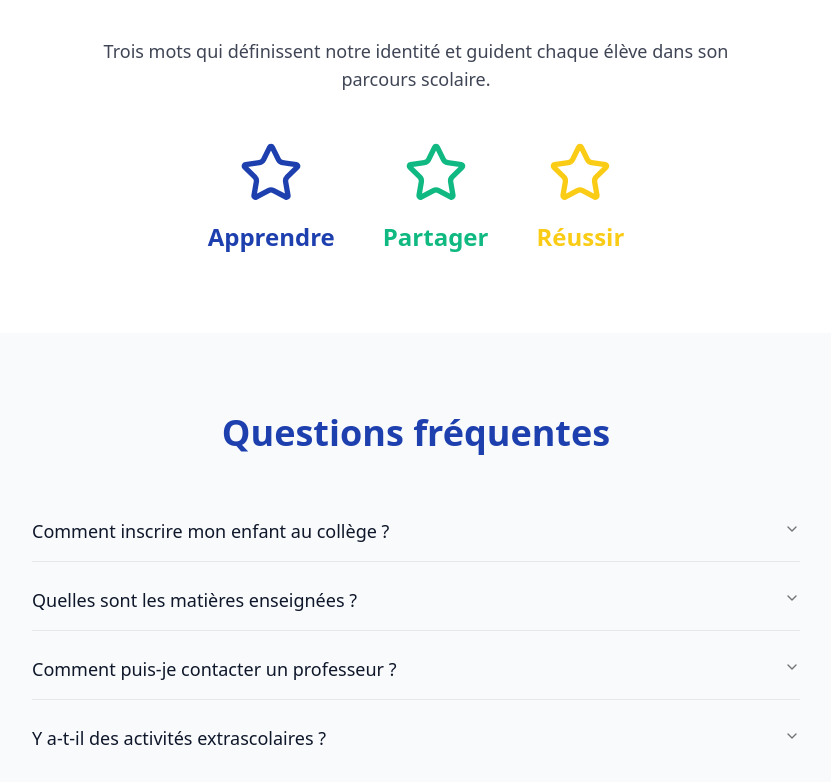
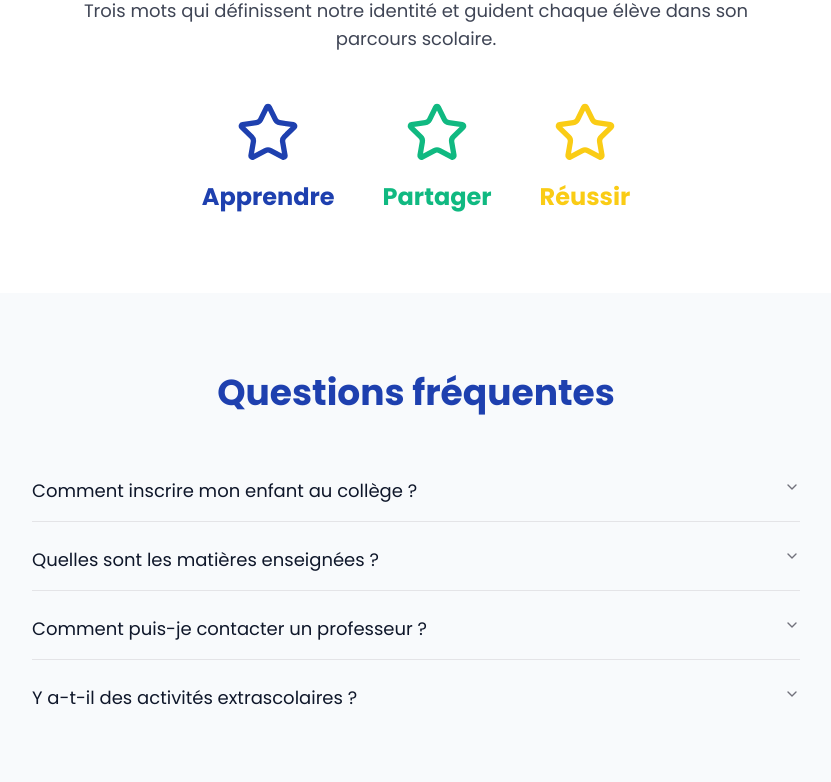
Before and after one commit to OpenDevMada/Team-Omega_School-Website, a React (Vite) app in the folder Frontend/: page / in a window 1280 px wide. Shown: the part 1221-2003 px from the top of the page, without its empty margins (224-1055 px from the left). Built offline with nearby package versions, Linux system fonts and the light colour scheme.

Commit message:
fix(tailwindcss) : use installed tailwindcss instead of CDN

```diff
--- a/Frontend/index.html
+++ b/Frontend/index.html
@@ -1,12 +1,21 @@
-<!doctype html>
+<!DOCTYPE html>
 <html lang="en">
   <head>
     <meta charset="UTF-8" />
     <link rel="icon" type="image/svg+xml" href="/vite.svg" />
     <meta name="viewport" content="width=device-width, initial-scale=1.0" />
-    <link rel="stylesheet" href="src/index.css">
+    <link rel="stylesheet" href="src/index.css" />
     <title>Omega School</title>
-    <script src="https://cdn.tailwindcss.com"></script>
+    <link
+      href="https://fonts.googleapis.com/css2?family=Poppins:wght@400;600;700&display=swap"
+      rel="stylesheet"
+    />
+    <link rel="preconnect" href="https://fonts.googleapis.com" />
+    <link rel="preconnect" href="https://fonts.gstatic.com" />
+    <link
+      href="https://fonts.googleapis.com/css2?family=Dancing+Script:wght@400..700&display=swap"
+      rel="stylesheet"
+    />
   </head>
   <body>
     <div id="root"></div>
--- a/Frontend/package.json
+++ b/Frontend/package.json
@@ -29,6 +29,7 @@
     "@radix-ui/react-accordion": "^1.2.12",
     "@radix-ui/react-avatar": "^1.1.10",
     "@radix-ui/react-dialog": "^1.1.15",
+    "@radix-ui/react-label": "^2.1.7",
     "@radix-ui/react-separator": "^1.1.7",
     "@radix-ui/react-slot": "^1.2.3",
     "@radix-ui/react-tooltip": "^1.2.8",
@@ -44,6 +45,7 @@
     "react-router-dom": "^7.9.4",
     "tailwind-merge": "^3.3.1",
     "tailwindcss": "^4.1.15",
+    "tailwindcss-animate": "^1.0.7",
     "zod": "^4.1.12"
   },
   "devDependencies": {
--- a/Frontend/src/index.css
+++ b/Frontend/src/index.css
@@ -1,62 +1,88 @@
 @import "tailwindcss";
+
+@plugin "tailwindcss-animate";
 @import "tw-animate-css";
 
 @custom-variant dark (&:is(.dark *));
 
 :root {
-  font-family: system-ui, Avenir, Helvetica, Arial, sans-serif;
-  line-height: 1.5;
-  font-weight: 400;
+  font-family: "Poppins", system-ui, Avenir, Helvetica, Arial, sans-serif;
+  --ds-font: "Dancing script", "Segoe UI", Roboto, "Helvetica Neue", Arial,
+    sans-serif;
+  --green: #0ea972;
+  --blue: #1e40af;
+  --yellow: #facc15;
 
-  color-scheme: light dark;
-  color: rgba(255, 255, 255, 0.87);
-
-  --green: #0EA972;
-  --blue: #1E40AF;
-  --yellow: #FACC15;
-
-  font-synthesis: none;
-  text-rendering: optimizeLegibility;
-  -webkit-font-smoothing: antialiased;
-  -moz-osx-font-smoothing: grayscale;
-  --radius: 0.625rem;
+  --radius: 0.65rem;
   --background: oklch(1 0 0);
-  --foreground: oklch(0.145 0 0);
+  --foreground: oklch(0.141 0.005 285.823);
   --card: oklch(1 0 0);
-  --card-foreground: oklch(0.145 0 0);
+  --card-foreground: oklch(0.141 0.005 285.823);
   --popover: oklch(1 0 0);
-  --popover-foreground: oklch(0.145 0 0);
-  --primary: oklch(0.205 0 0);
-  --primary-foreground: oklch(0.985 0 0);
-  --secondary: oklch(0.97 0 0);
-  --secondary-foreground: oklch(0.205 0 0);
-  --muted: oklch(0.97 0 0);
-  --muted-foreground: oklch(0.556 0 0);
-  --accent: oklch(0.97 0 0);
-  --accent-foreground: oklch(0.205 0 0);
+  --popover-foreground: oklch(0.141 0.005 285.823);
+  --primary: oklch(0.623 0.214 259.815);
+  --primary-foreground: oklch(0.97 0.014 254.604);
+  --secondary: oklch(0.967 0.001 286.375);
+  --secondary-foreground: oklch(0.21 0.006 285.885);
+  --muted: oklch(0.967 0.001 286.375);
+  --muted-foreground: oklch(0.552 0.016 285.938);
+  --accent: oklch(0.967 0.001 286.375);
+  --accent-foreground: oklch(0.21 0.006 285.885);
   --destructive: oklch(0.577 0.245 27.325);
-  --border: oklch(0.922 0 0);
-  --input: oklch(0.922 0 0);
-  --ring: oklch(0.708 0 0);
+  --border: oklch(0.92 0.004 286.32);
+  --input: oklch(0.92 0.004 286.32);
+  --ring: oklch(0.623 0.214 259.815);
   --chart-1: oklch(0.646 0.222 41.116);
   --chart-2: oklch(0.6 0.118 184.704);
   --chart-3: oklch(0.398 0.07 227.392);
   --chart-4: oklch(0.828 0.189 84.429);
   --chart-5: oklch(0.769 0.188 70.08);
   --sidebar: oklch(0.985 0 0);
-  --sidebar-foreground: oklch(0.145 0 0);
-  --sidebar-primary: oklch(0.205 0 0);
-  --sidebar-primary-foreground: oklch(0.985 0 0);
-  --sidebar-accent: oklch(0.97 0 0);
-  --sidebar-accent-foreground: oklch(0.205 0 0);
-  --sidebar-border: oklch(0.922 0 0);
-  --sidebar-ring: oklch(0.708 0 0);
+  --sidebar-foreground: oklch(0.141 0.005 285.823);
+  --sidebar-primary: oklch(0.623 0.214 259.815);
+  --sidebar-primary-foreground: oklch(0.97 0.014 254.604);
+  --sidebar-accent: oklch(0.967 0.001 286.375);
+  --sidebar-accent-foreground: oklch(0.21 0.006 285.885);
+  --sidebar-border: oklch(0.92 0.004 286.32);
+  --sidebar-ring: oklch(0.623 0.214 259.815);
 }
 
-* {
-  margin: 0;
-  padding: 0;
-  box-sizing: border-box;
+.dark {
+  --background: oklch(0.141 0.005 285.823);
+  --foreground: oklch(0.985 0 0);
+  --card: oklch(0.21 0.006 285.885);
+  --card-foreground: oklch(0.985 0 0);
+  --popover: oklch(0.21 0.006 285.885);
+  --popover-foreground: oklch(0.985 0 0);
+  --primary: oklch(0.546 0.245 262.881);
+  --primary-foreground: oklch(0.379 0.146 265.522);
+  --secondary: oklch(0.274 0.006 286.033);
+  --secondary-foreground: oklch(0.985 0 0);
+  --muted: oklch(0.274 0.006 286.033);
+  --muted-foreground: oklch(0.705 0.015 286.067);
+  --accent: oklch(0.274 0.006 286.033);
+  --accent-foreground: oklch(0.985 0 0);
+  --destructive: oklch(0.704 0.191 22.216);
+  --border: oklch(1 0 0 / 10%);
+  --input: oklch(1 0 0 / 15%);
+  --ring: oklch(0.488 0.243 264.376);
+  --chart-1: oklch(0.488 0.243 264.376);
+  --chart-2: oklch(0.696 0.17 162.48);
+  --chart-3: oklch(0.769 0.188 70.08);
+  --chart-4: oklch(0.627 0.265 303.9);
+  --chart-5: oklch(0.645 0.246 16.439);
+  --sidebar: oklch(0.21 0.006 285.885);
+  --sidebar-foreground: oklch(0.985 0 0);
+  --sidebar-primary: oklch(0.546 0.245 262.881);
+  --sidebar-primary-foreground: oklch(0.379 0.146 265.522);
+  --sidebar-accent: oklch(0.274 0.006 286.033);
+  --sidebar-accent-foreground: oklch(0.985 0 0);
+  --sidebar-border: oklch(1 0 0 / 10%);
+  --sidebar-ring: oklch(0.488 0.243 264.376);
+}
+
+.ds-font {
+  font-family: var(--ds-font);
 }
 
 @theme inline {
@@ -97,40 +123,6 @@
   --color-sidebar-ring: var(--sidebar-ring);
 }
 
-.dark {
-  --background: oklch(0.145 0 0);
-  --foreground: oklch(0.985 0 0);
-  --card: oklch(0.205 0 0);
-  --card-foreground: oklch(0.985 0 0);
-  --popover: oklch(0.205 0 0);
-  --popover-foreground: oklch(0.985 0 0);
-  --primary: oklch(0.922 0 0);
-  --primary-foreground: oklch(0.205 0 0);
-  --secondary: oklch(0.269 0 0);
-  --secondary-foreground: oklch(0.985 0 0);
-  --muted: oklch(0.269 0 0);
-  --muted-foreground: oklch(0.708 0 0);
-  --accent: oklch(0.269 0 0);
-  --accent-foreground: oklch(0.985 0 0);
-  --destructive: oklch(0.704 0.191 22.216);
-  --border: oklch(1 0 0 / 10%);
-  --input: oklch(1 0 0 / 15%);
-  --ring: oklch(0.556 0 0);
-  --chart-1: oklch(0.488 0.243 264.376);
-  --chart-2: oklch(0.696 0.17 162.48);
-  --chart-3: oklch(0.769 0.188 70.08);
-  --chart-4: oklch(0.627 0.265 303.9);
-  --chart-5: oklch(0.645 0.246 16.439);
-  --sidebar: oklch(0.205 0 0);
-  --sidebar-foreground: oklch(0.985 0 0);
-  --sidebar-primary: oklch(0.488 0.243 264.376);
-  --sidebar-primary-foreground: oklch(0.985 0 0);
-  --sidebar-accent: oklch(0.269 0 0);
-  --sidebar-accent-foreground: oklch(0.985 0 0);
-  --sidebar-border: oklch(1 0 0 / 10%);
-  --sidebar-ring: oklch(0.556 0 0);
-}
-
 @layer base {
   * {
     @apply border-border outline-ring/50;
--- /dev/null
+++ b/Frontend/tailwind.config.js
@@ -0,0 +1,28 @@
+module.exports = {
+  darkMode: ["class"],
+  content: [
+    "./pages/**/*.{ts,tsx}",
+    "./components/**/*.{ts,tsx}",
+    "./app/**/*.{ts,tsx}",
+    "./src/**/*.{ts,tsx}",
+  ],
+  theme: {
+    extend: {
+      animation: {
+        "accordion-down": "accordion-down 0.2s ease-out",
+        "accordion-up": "accordion-up 0.2s ease-out",
+      },
+      keyframes: {
+        "accordion-down": {
+          from: { height: 0 },
+          to: { height: "var(--radix-accordion-content-height)" },
+        },
+        "accordion-up": {
+          from: { height: "var(--radix-accordion-content-height)" },
+          to: { height: 0 },
+        },
+      },
+    },
+  },
+  plugins: [require("tailwindcss-animate")],
+};
```
Also changed, not shown: 1 other file (tests, documents, lock files or other folders).
